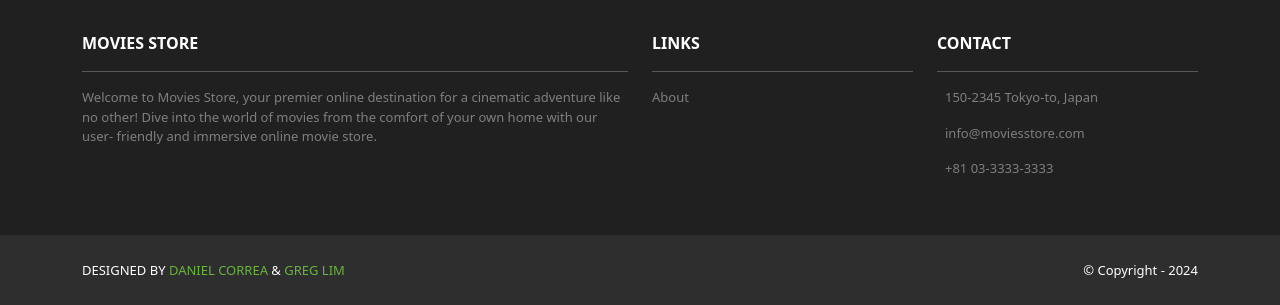
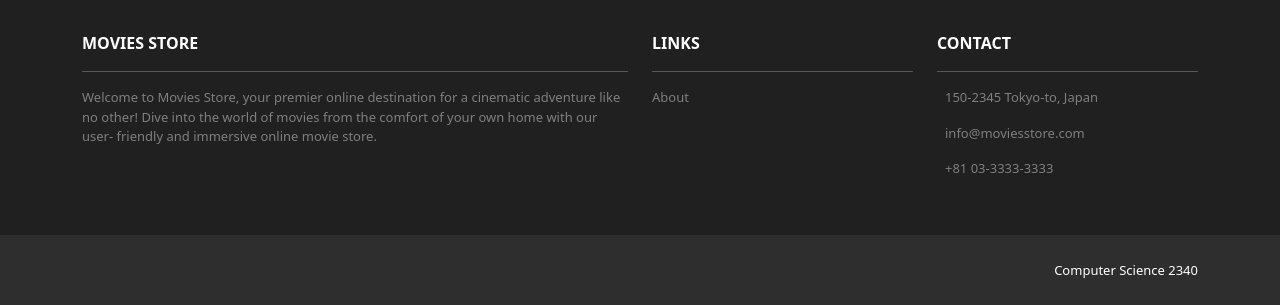
Before and after one commit to Shreyas765/GT-Movies-Store, a Django app: page /accounts/signup in a window 1280 px wide. Shown: the part 572-877 px from the top of the page. Run offline with Django 5.2, Linux system fonts and the light colour scheme; some web fonts are replaced.

Commit message:
Chapter 8 Version 2 - minor alterations

```diff
--- a/GTMoviesStore/templates/base.html
+++ b/GTMoviesStore/templates/base.html
@@ -113,15 +113,9 @@
       <div class="container d-flex
            justify-content-between">
         <div class="me-5 text-white">
-          <span>DESIGNED BY
-            <a href="https://www.x.com/danielgarax"
-            target="_blank">DANIEL CORREA</a> &
-            <a href="https://www.x.com/greglim81"
-            target="_blank">GREG LIM</a>
-          </span>
         </div>
         <div class="text-white">
-          <span>© Copyright - 2024</span>
+          <span>Computer Science 2340</span>
         </div>
       </div>
     </section>
```
